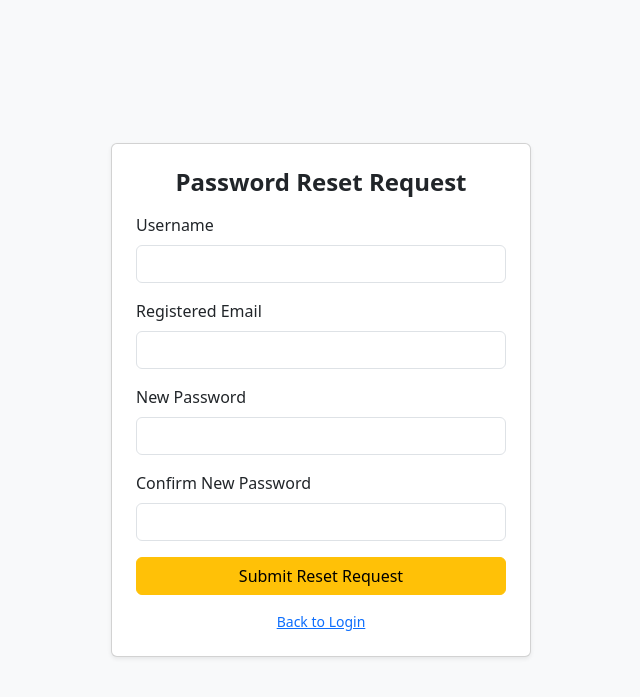
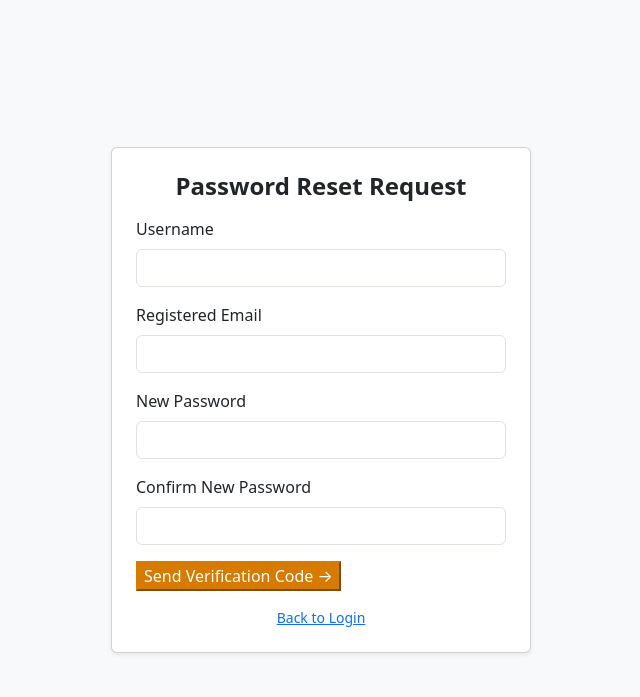
Before and after one commit to Keenas-sash/Campus-Hardware-System, a Python web app: template templates/reset.html in a window 1280 px wide. Shown: the top 697 px of the page, without its empty margins (319-959 px from the left). Run offline with Jinja, Linux system fonts and the light colour scheme; the template is opened without the code that fills it, so the values that code supplies are empty.

Commit message:
Update reset.html

```diff
--- a/templates/reset.html
+++ b/templates/reset.html
@@ -27,7 +27,9 @@
                 <label class="form-label">Confirm New Password</label>
                 <input type="password" name="confirm_password" class="form-control" required>
             </div>
-            <button type="submit" class="btn btn-warning w-100">Submit Reset Request</button>
+
+            <!-- Replace existing submit button -->
+            <button class="primary wide" type="submit" style="background-color: #d67a00; border-color: #d67a00; color: white;">Send Verification Code <span>&rarr;</span></button>
         </form>
 
         <div class="mt-3 text-center small">
```
